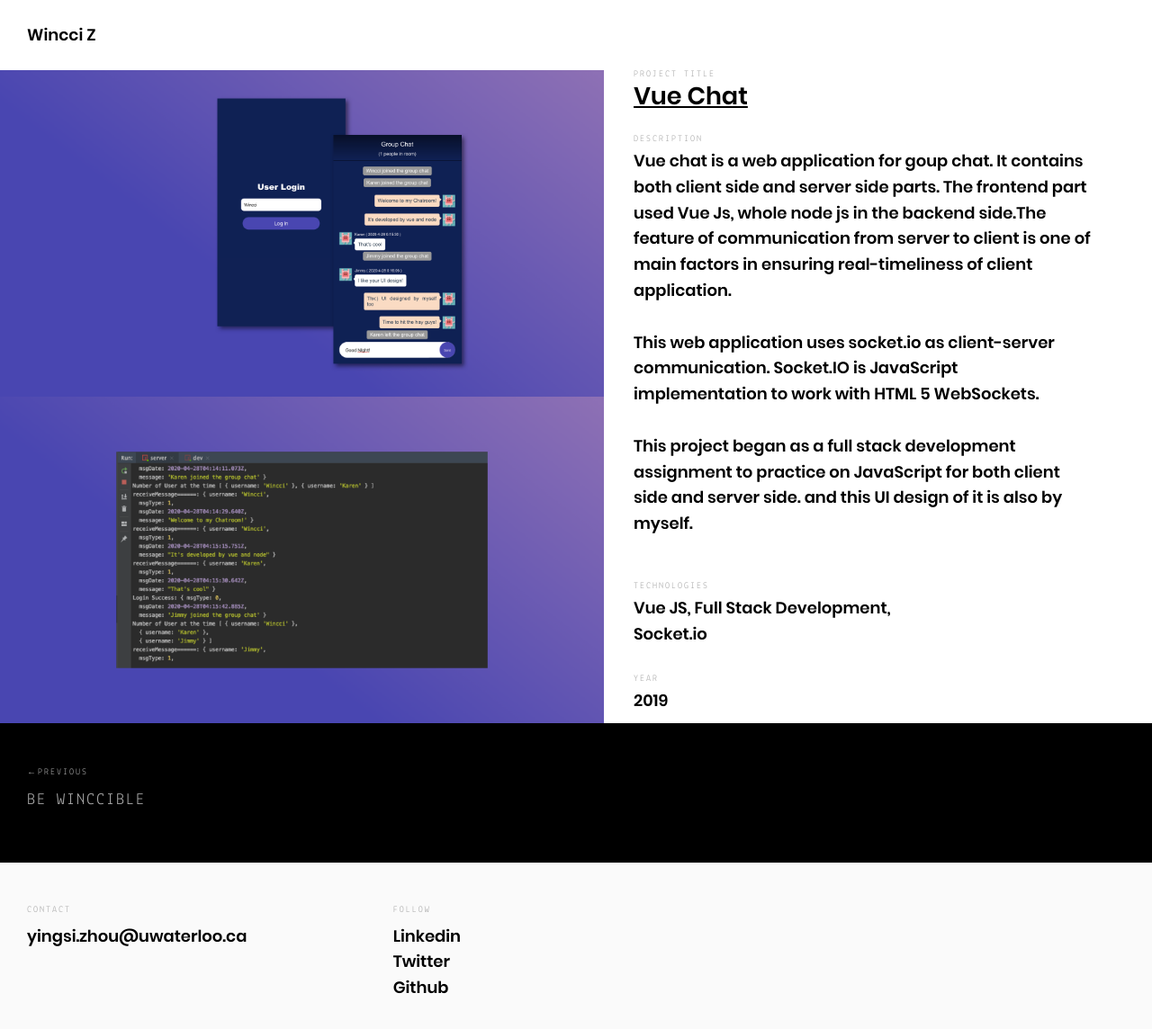
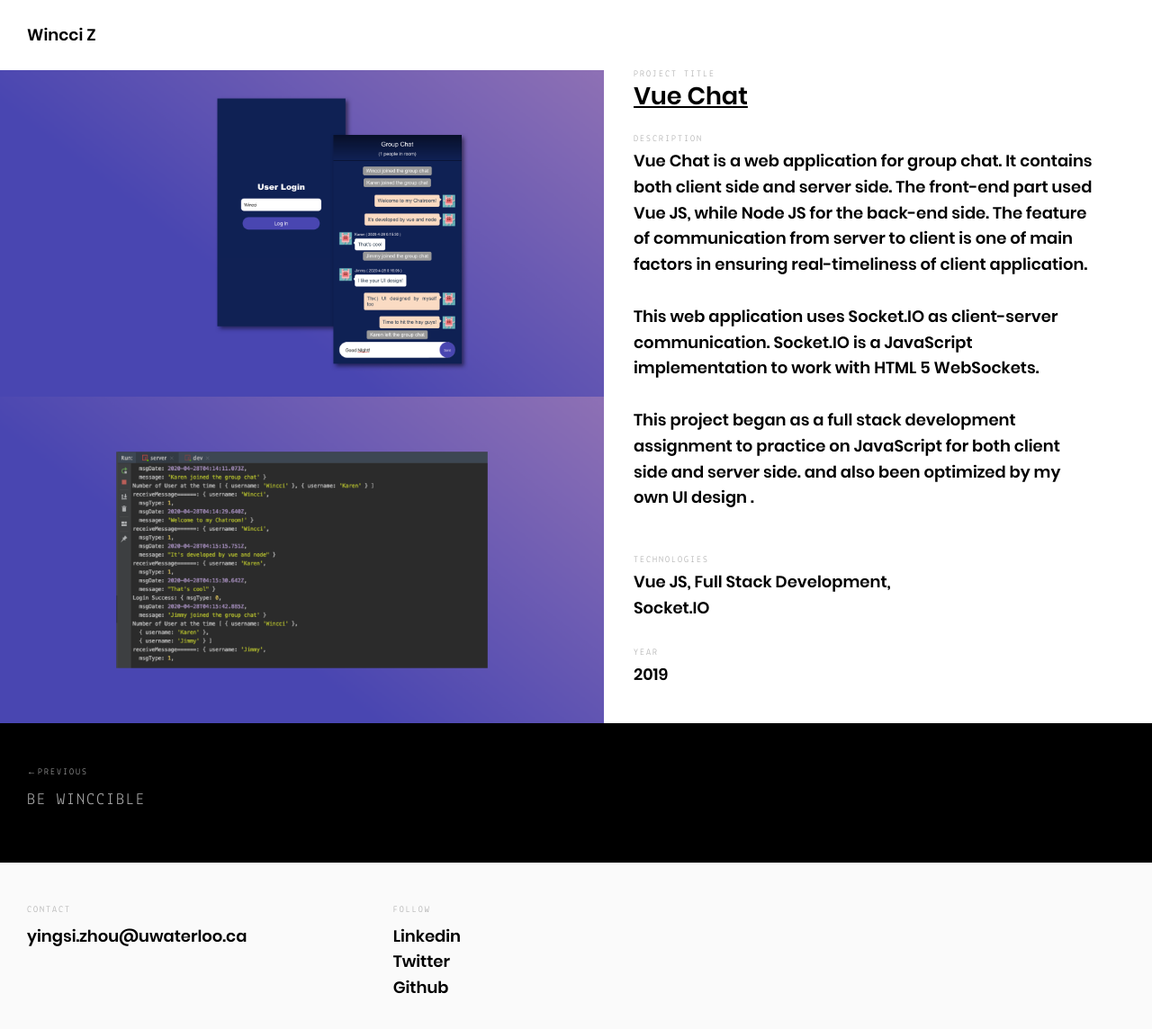
Before and after one commit to WincciChow/WincciChow.github.io, a Jekyll site: the page built from _posts/projects/2017-04-04-aquapineapple.md, in a window 1280 px wide and 1193 px high. Shown: the top 1144 px of the window at 90% size. Built offline with Jekyll 4.4.1, drawn with Linux system fonts in a browser that asks for light colours.

Commit message:
Project Description update

```diff
--- a/_posts/projects/2017-04-04-aquapineapple.md
+++ b/_posts/projects/2017-04-04-aquapineapple.md
@@ -11,7 +11,7 @@ project:
   type: "Full Stack Development"
   url: "https://github.com/WincciChow/chatroom-vue"
   logo: "/assets/images/projects/aquapineapple/logo.png"
-  tech: "Vue JS, Full Stack Development, Socket.io"
+  tech: "Vue JS, Full Stack Development, Socket.IO"
 
 agency:
   title: "Aqua Pineapple Co"
@@ -27,6 +27,8 @@ images:
     alt: "Aqua Pineapple website on a desktop device"
 
 ---
-<p>Vue chat is a web application for goup chat. It contains both client side and server side parts. The frontend part used Vue Js, whole node js in the backend side.The feature of communication from server to client is one of main factors in ensuring real-timeliness of client application. <br><br>This web application uses socket.io as client-server communication. Socket.IO is JavaScript implementation to work with HTML 5 WebSockets.
+<p>Vue Chat is a web application for group chat. It contains both client side and server side. The front-end part used Vue JS, while Node JS for the back-end side.
+The feature of communication from server to client is one of main factors in ensuring real-timeliness of client application.
+<br><br>This web application uses Socket.IO as client-server communication. Socket.IO is a JavaScript implementation to work with HTML 5 WebSockets.
 
-  <br><br> This project began as a full stack development assignment to practice on JavaScript for both client side and server side. and this UI design of it is also by myself.</p>
+  <br><br> This project began as a full stack development assignment to practice on JavaScript for both client side and server side. and also been optimized by my own UI design .</p>
```
Also changed, not shown: _posts/projects/2017-04-01-redpineapple.md (+2 -2 lines), _posts/projects/2017-04-02-yellowpineapple.md (+2 -2 lines), _posts/projects/2017-04-03-greenpineapple.md (+2 -1 lines), 4 other files.
